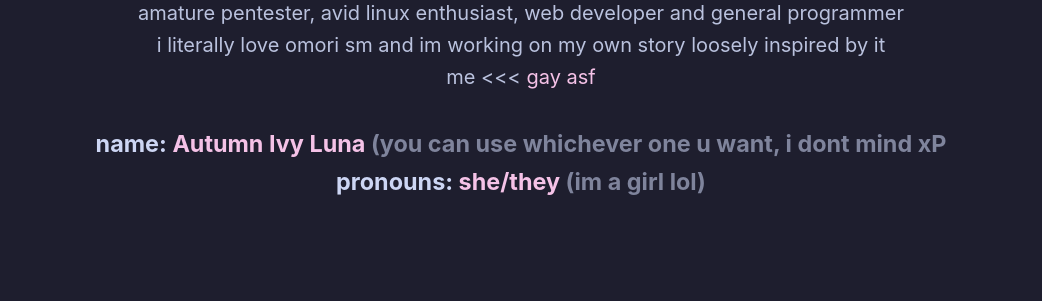
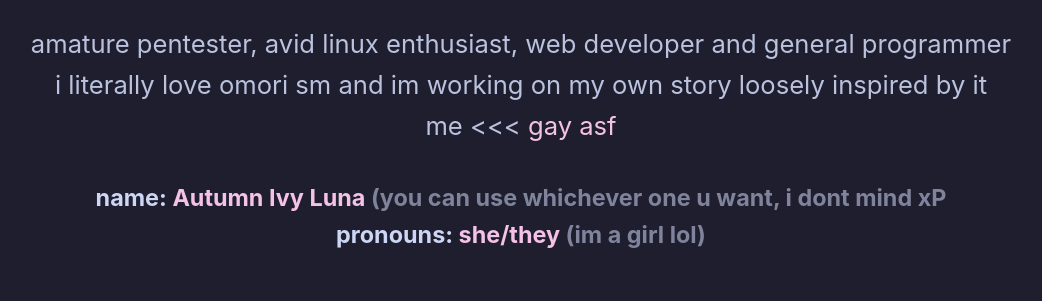
Before and after one commit to moonlitautumn/webbb, an Astro site: page / in a window 1280 px wide. Shown: the part 528-829 px from the top of the page, without its empty margins (119-1161 px from the left). Before the commit the page ends 800 px from the top, so only its background shows below. Built offline with nearby package versions, Linux system fonts and the light colour scheme; Astro itself is replaced by a stand-in of ours.

Commit message:
added a lot of stuffs lol

```diff
--- a/src/pages/index.astro
+++ b/src/pages/index.astro
@@ -60,6 +60,8 @@ import Card from '../components/Card.astro';
 	}
 	p {
 		color: var(--subtext1);
+		font-size: 1.6rem;
+		font-weight: 400;
 	}
 	header {
 		margin: 0;
```
